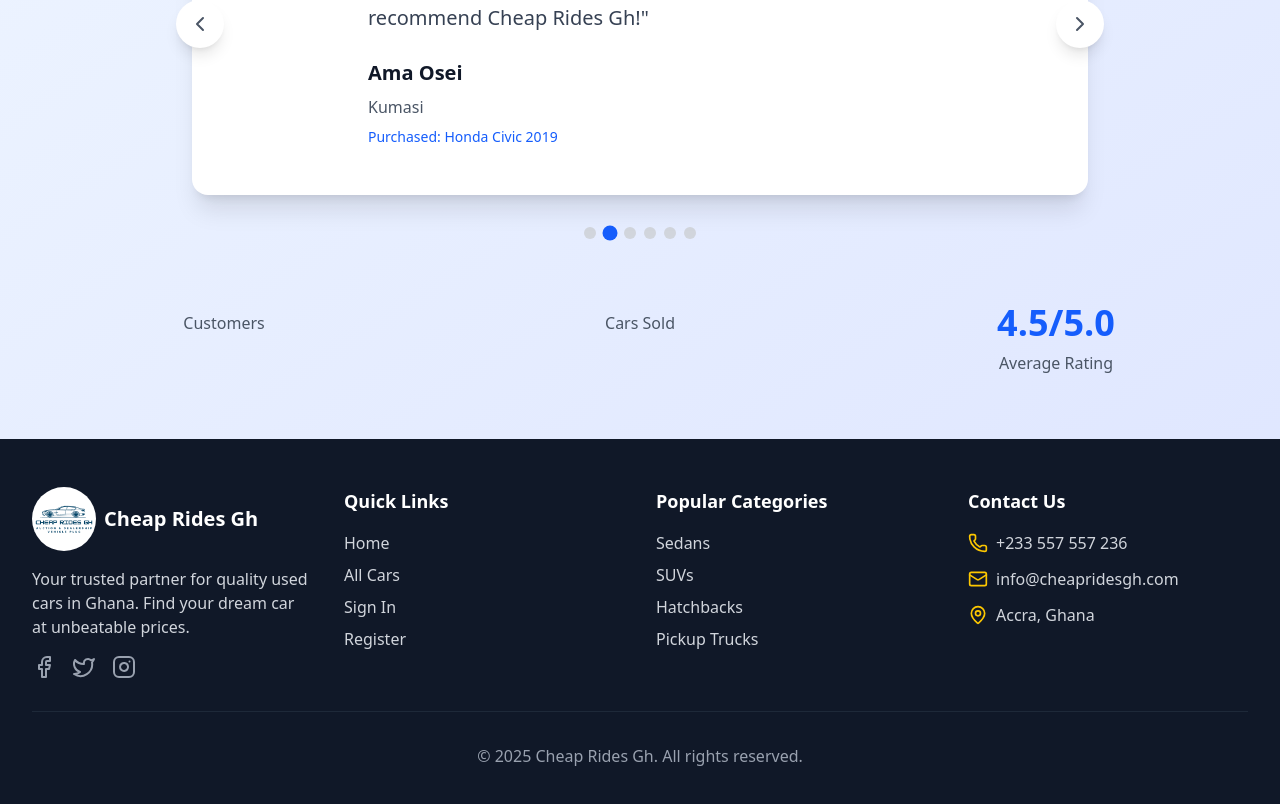
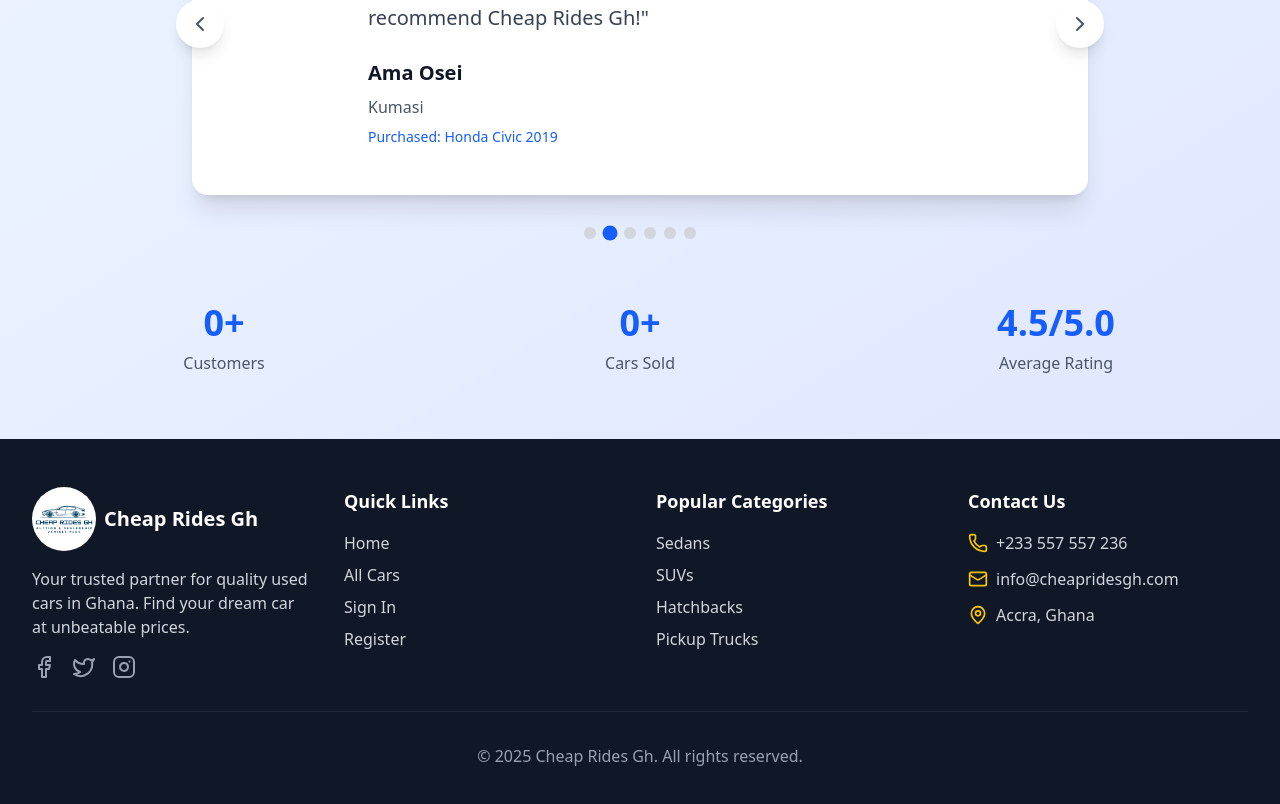
Before and after one commit to owusuprince21/cheaprides.frontend, a Next.js app: page / in a window 1280 px wide. Shown: the part 1493-2297 px from the top of the page. Built offline with nearby package versions, Linux system fonts and the light colour scheme; no server answers.

Commit message:
Testimonial updates

```diff
--- a/src/components/Testimonials.tsx
+++ b/src/components/Testimonials.tsx
@@ -76,7 +76,7 @@
 export default function Testimonials() {
   const [currentIndex, setCurrentIndex] = useState(0);
   const [isAutoPlaying, setIsAutoPlaying] = useState(true);
-  const { ref, inView } = useInView({ triggerOnce: true, threshold: 0.3 });``
+  const { ref, inView } = useInView({ threshold: 0.3 });``
 
   useEffect(() => {
     if (!isAutoPlaying) return;
@@ -202,13 +202,13 @@
         <div className="grid grid-cols-1 md:grid-cols-3 gap-8 mt-16">
               <div className="text-center">
                 <div className="text-4xl font-bold text-blue-600 mb-2">
-                  {inView && <CountUp end={200} duration={3} suffix="+" />}
+                  <CountUp start={0} end={inView ? 200 : 0} duration={3} suffix="+" redraw={true} />
                 </div>
                 <div className="text-gray-600">Customers</div>
               </div>
               <div className="text-center">
                 <div className="text-4xl font-bold text-blue-600 mb-2">
-                  {inView && <CountUp end={100} duration={3} suffix="+" />}
+                  <CountUp start={0} end={inView ? 100 : 0} duration={3} suffix="+" redraw={true} />
                 </div>
                 <div className="text-gray-600">Cars Sold</div>
               </div>
```
